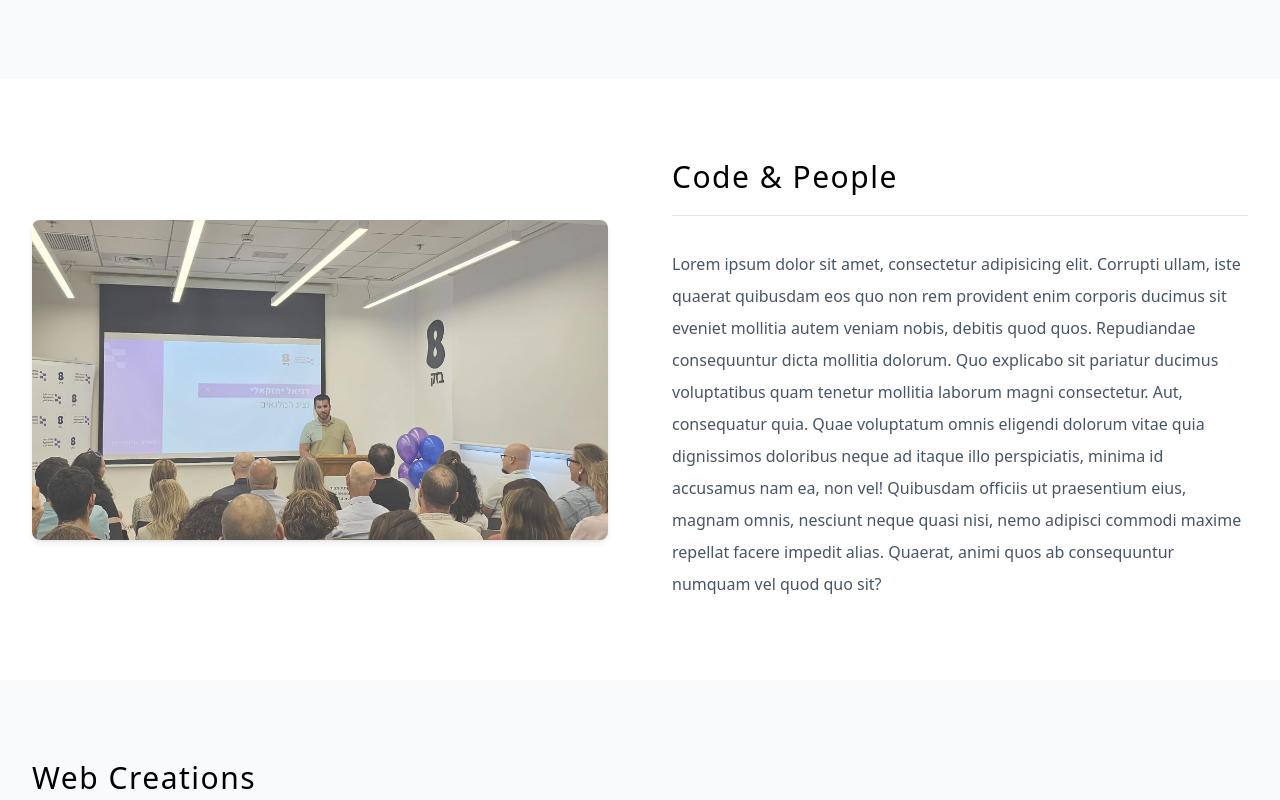
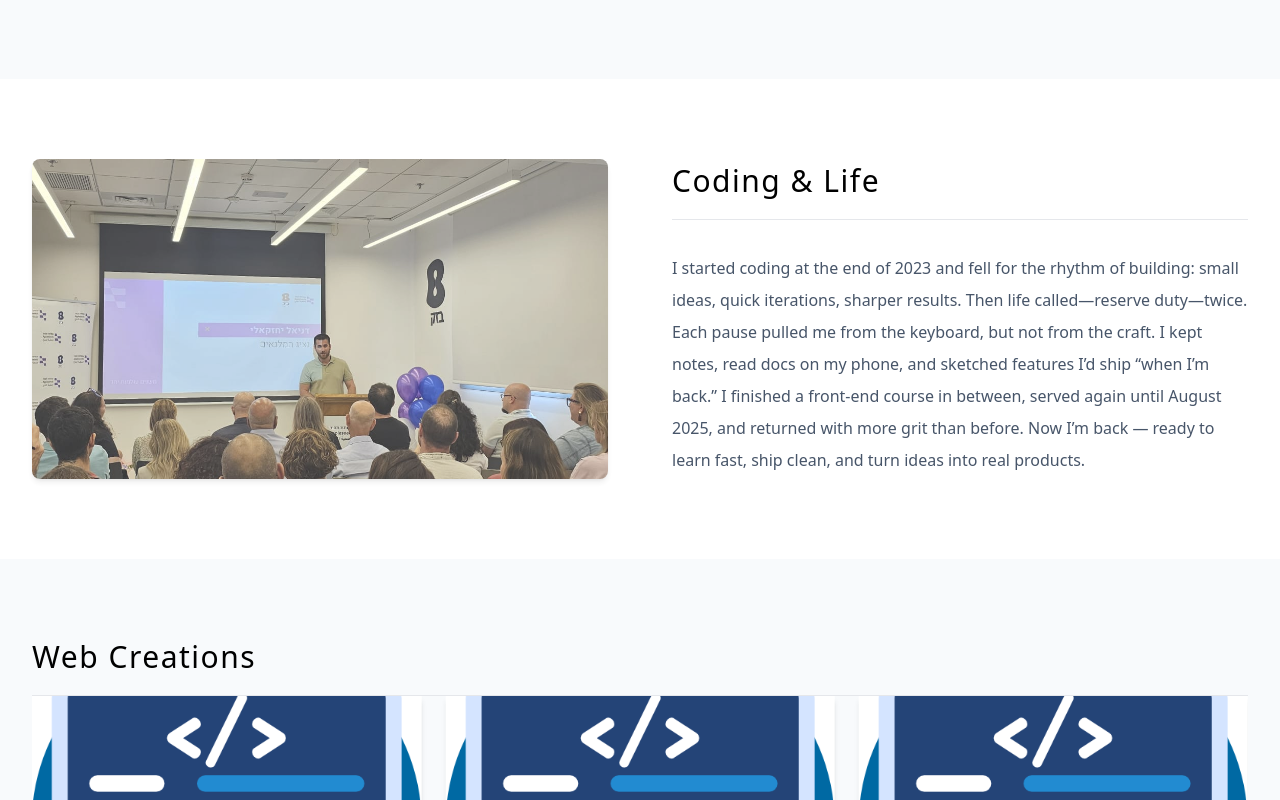
Before and after one commit to DanielYehezkely/portfolio, a React (Vite) app: page / in a window 1280 px wide. Shown: the part 1358-2158 px from the top of the page. Built offline with nearby package versions, Linux system fonts and the light colour scheme.

Commit message:
Done with making the content of the about and the intro

```diff
--- a/src/components/About/About.tsx
+++ b/src/components/About/About.tsx
@@ -10,19 +10,16 @@ const About: React.FC = () => {
           className="h-80 w-full object-cover opacity-80 rounded-lg shadow-md"
         />
         <article className="">
-          <SectionTitle text="Code & People" />
+          <SectionTitle text="Coding & Life" />
           <p className="text-slate-600 mt-8 leading-loose">
-            Lorem ipsum dolor sit amet, consectetur adipisicing elit. Corrupti
-            ullam, iste quaerat quibusdam eos quo non rem provident enim
-            corporis ducimus sit eveniet mollitia autem veniam nobis, debitis
-            quod quos. Repudiandae consequuntur dicta mollitia dolorum. Quo
-            explicabo sit pariatur ducimus voluptatibus quam tenetur mollitia
-            laborum magni consectetur. Aut, consequatur quia. Quae voluptatum
-            omnis eligendi dolorum vitae quia dignissimos doloribus neque ad
-            itaque illo perspiciatis, minima id accusamus nam ea, non vel!
-            Quibusdam officiis ut praesentium eius, magnam omnis, nesciunt neque
-            quasi nisi, nemo adipisci commodi maxime repellat facere impedit
-            alias. Quaerat, animi quos ab consequuntur numquam vel quod quo sit?
+            I started coding at the end of 2023 and fell for the rhythm of
+            building: small ideas, quick iterations, sharper results. Then life
+            called—reserve duty—twice. Each pause pulled me from the keyboard,
+            but not from the craft. I kept notes, read docs on my phone, and
+            sketched features I’d ship “when I’m back.” I finished a front-end
+            course in between, served again until August 2025, and returned with
+            more grit than before. Now I’m back — ready to learn fast,
+            ship clean, and turn ideas into real products.
           </p>
         </article>
       </div>
--- a/src/components/Intro/SelfIntro/SelfIntro.tsx
+++ b/src/components/Intro/SelfIntro/SelfIntro.tsx
@@ -10,7 +10,8 @@ const SelfIntro:React.FC = () => {
         Frontend Developer
       </p>
       <p className="mt-2 text-lg text-slate-700 capitalize tracking-wide">
-        A pationate developer trying to make a portfolio ...
+        crafting engaging, user-friendly web applications. Passionate about
+        continuous learning and effective digital solutions.
       </p>
       <div className="flex gap-x-4 mt-4">
         <a
```
